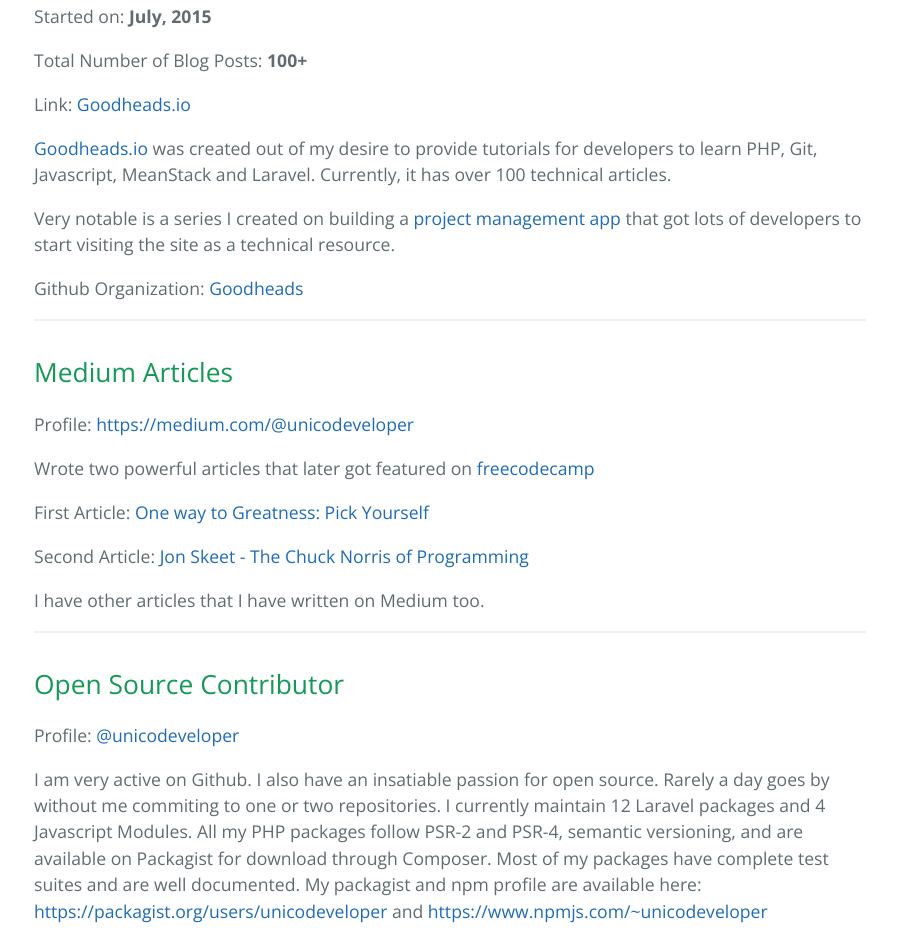
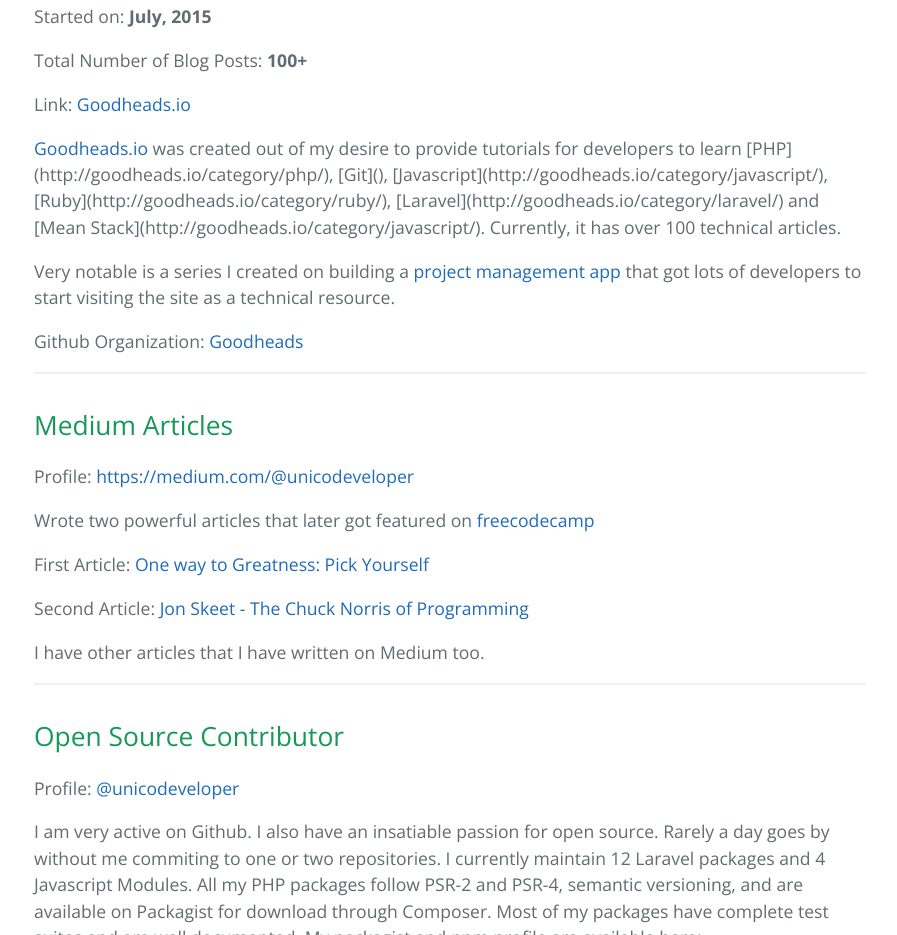
Before and after one commit to unicodeveloper/community-resume, a plain HTML site: page index.html in a window 1280 px wide. Shown: the part 8795-9730 px from the top of the page, without its empty margins (190-1087 px from the left). Drawn offline with nearby package versions, Linux system fonts and the light colour scheme.

Commit message:
fix(community-resume): Add links to PHP and other tech stack on goodheads.io section

```diff
--- a/index.html
+++ b/index.html
@@ -322,7 +322,7 @@
 
 <p>Link: <a href="http://goodheads.io">Goodheads.io</a></p>
 
-<p><a href="http://goodheads.io">Goodheads.io</a> was created out of my desire to provide tutorials for developers to learn PHP, Git,  Javascript, MeanStack and Laravel. Currently, it has over 100 technical articles.</p>
+<p><a href="http://goodheads.io">Goodheads.io</a> was created out of my desire to provide tutorials for developers to learn [PHP](http://goodheads.io/category/php/), [Git](),  [Javascript](http://goodheads.io/category/javascript/), [Ruby](http://goodheads.io/category/ruby/), [Laravel](http://goodheads.io/category/laravel/) and [Mean Stack](http://goodheads.io/category/javascript/). Currently, it has over 100 technical articles.</p>
 
 <p>Very notable is a series I created on building a <a href="https://github.com/goodheads/prego">project management app</a> that got lots of developers to start visiting the site as a technical resource.</p>
 
```
